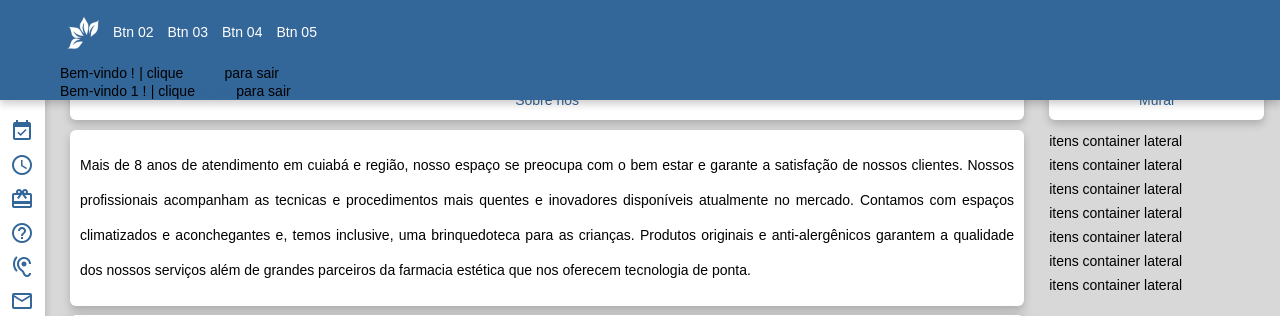
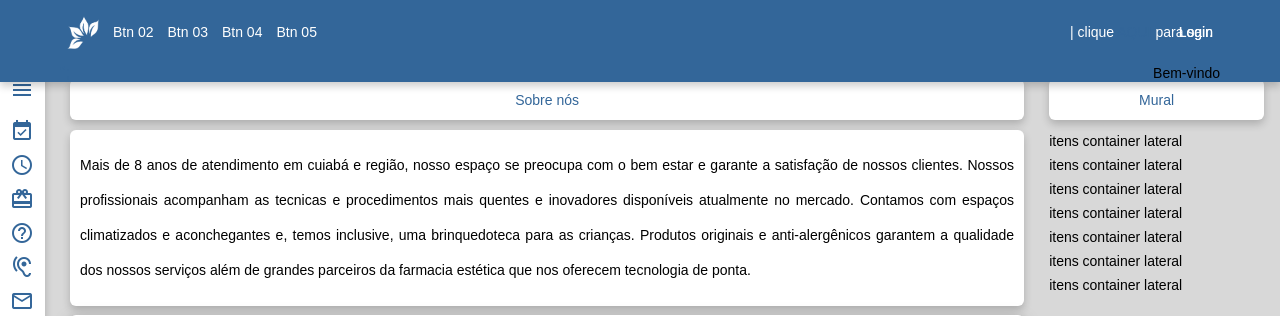
Before and after one commit to CarlosRamon-SI/Prova_2_Web_1, a PHP site: page / in a window 1280 px wide. Shown: the top 316 px of the page. Run offline with PHP 8.4, Linux system fonts and the light colour scheme; a user stored in the database is signed in.

Commit message:
greeting de logon

```diff
--- a/index.php
+++ b/index.php
@@ -35,17 +35,40 @@
                         </div>
                     </a>
                 </div>
-                <div id="greeting" class="none">
+                <!-- <div id="greeting" class="none">
                     <span>Bem-vindo !</span>
                     <span id="logout">| clique <a href="./src/logout.php">AQUI</a> para sair</span>
+                </div> -->
+                <div id="greeting" class="none">
+                    <span>Bem-vindo</span>
                 </div>
+                <div id="btn_login" class="btn_bar">
+                    <span id="logout">
+                        | clique
+                        <a href="./src/logout.php">
+                            AQUI
+                        </a>
+                         para sair.
+                    </span>
+                </div>
+                <a href="auth.html">
+                    <div id="btn_login" class="btn_bar">
+                        <span>Login</span>
+                    </div>";
+                </a>
                 <?php
                 session_start();
 
-                if(isset($_SESSION["nome_usuario"])){
+                if(!isset($_SESSION["nome_usuario"])){
                     echo "<div id=\"greeting\" class=\"none\">";
-                    echo "    <span>Bem-vindo ".$_SESSION["nome_usuario"]." !</span>";
-                    echo "    <span id=\"logout\">| clique <a href=\"./src/logout.php\">AQUI</a> para sair</span>";
+                    echo "    <span>Bem-vindo ";
+                    if(isset($_SESSION["nome_usuario"])){
+                        echo $_SESSION["nome_usuario"];
+                    }
+                    echo "    </span>";
+                    echo "</div>";
+                    echo "<div id=\"btn_login\" class=\"btn_bar\">";
+                    echo "    <span id=\"logout\">| clique <a href=\"./src/logout.php\">AQUI</a> para sair.</span>";
                     echo "</div>";
                 } else {
                     echo "<a href=\"auth.html\">";
--- a/style/main.css
+++ b/style/main.css
@@ -261,10 +261,12 @@ span, p {
     display: flex;
 }
 
-#btn_login {
+#btn_login, #greeting {
     position: absolute;
     right: 0;
 }
+
+
 
 .btn_bar {
     cursor: default;
```
